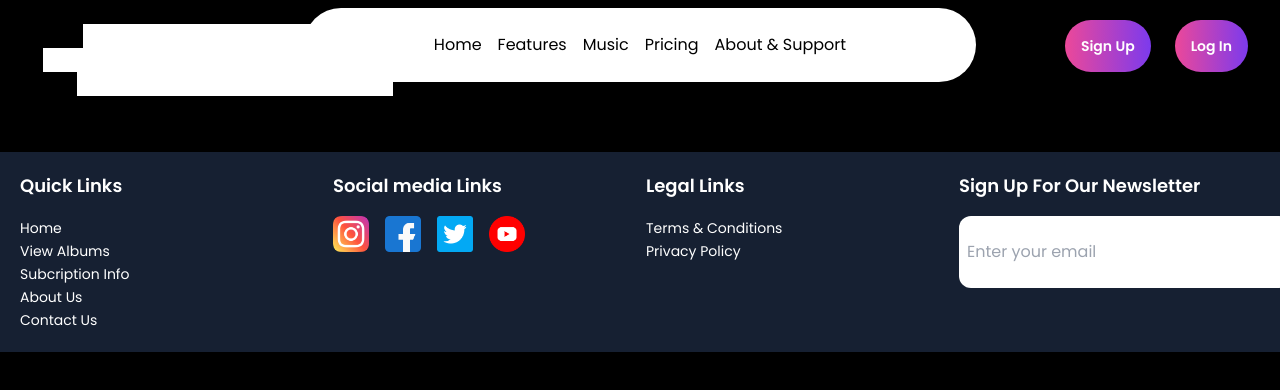
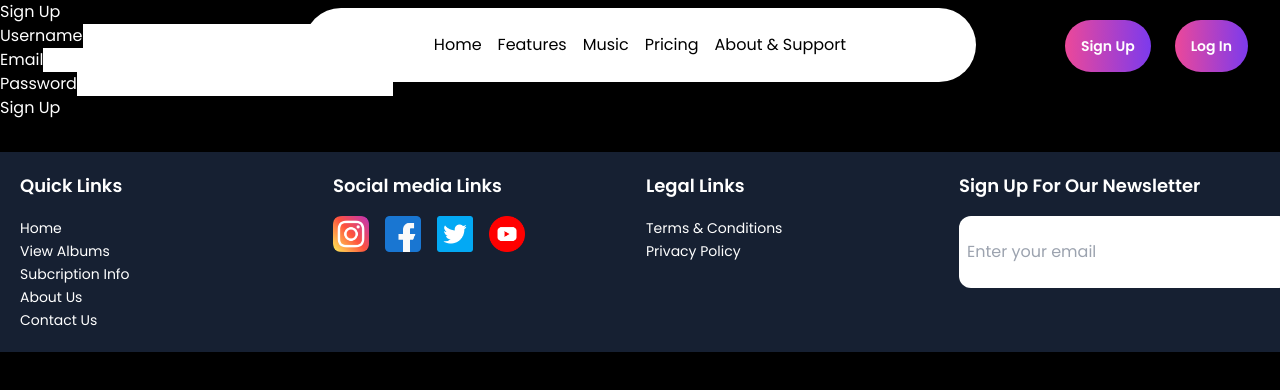
Before and after one commit to Pradikshan/aws-frontend, a React (Vite) app: page /signup in a window 1280 px wide. Shown: the top 390 px of the page. Built offline with nearby package versions, Linux system fonts and the light colour scheme; what amazon-cognito-identity-js would draw is missing.

Commit message:
Added credentials

```diff
--- a/src/views/SignUp.jsx
+++ b/src/views/SignUp.jsx
@@ -5,8 +5,8 @@ import {
 } from "amazon-cognito-identity-js";
 
 const poolData = {
-  UserPoolId: "YOUR_USER_POOL_ID", // Replace with your Cognito User Pool ID
-  ClientId: "YOUR_APP_CLIENT_ID", // Replace with your Cognito App Client ID
+  UserPoolId: "eu-west-1_M6MvynQRS", // Replace with your Cognito User Pool ID
+  ClientId: "6hep62fn6hsvjp1526vd9u1pd8", // Replace with your Cognito App Client ID
 };
 const userPool = new CognitoUserPool(poolData);
 
@@ -35,7 +35,7 @@ const SignUp = () => {
   };
 
   return (
-    <div className="container">
+    <div className="container text-white">
       <h2>Sign Up</h2>
       <form onSubmit={handleSignUp}>
         <div className="form-group">
```
